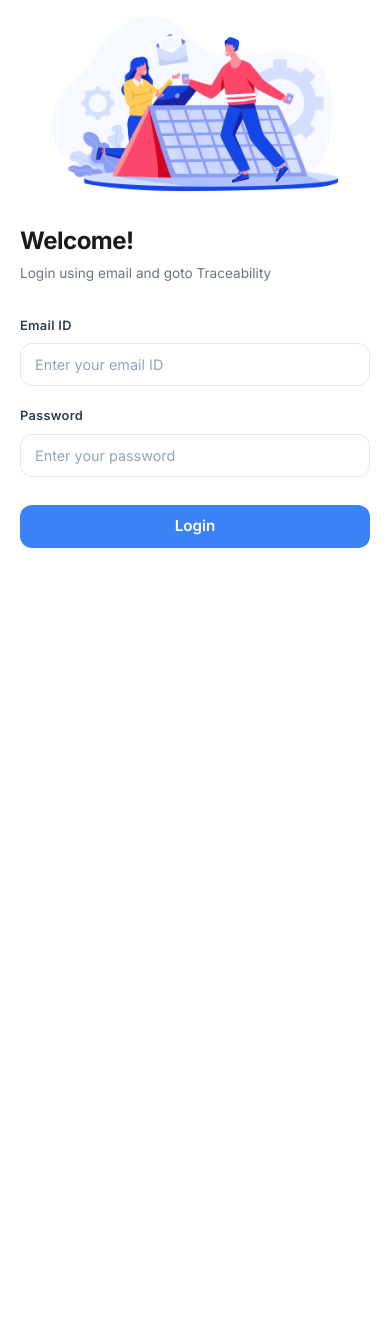
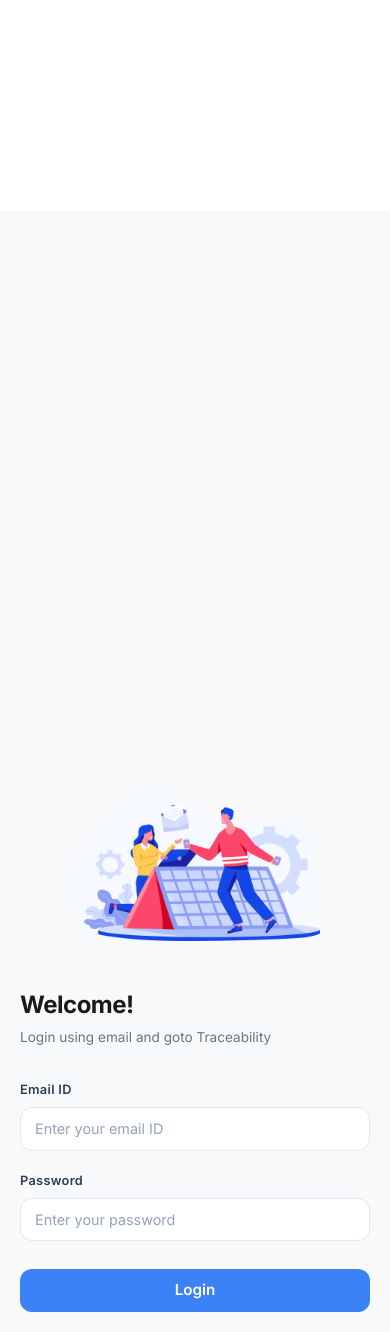
Before and after one commit to kavyaviki/EL-Image-Classification, a Django app: page /users/login/ in a window 390 px wide. Before the commit the page ends 548 px from the top, so only its background shows below. Run offline with Django 5.2, Linux system fonts and the light colour scheme.

Commit message:
updated the login page background color

```diff
--- a/code/templates/users/login.html
+++ b/code/templates/users/login.html
@@ -6,6 +6,14 @@
 {% block public_content %}
 <div class="login-container">
     <div class="login-wrapper">
+        <!-- Left Column - White Background (40%) -->
+        <div class="login-left-bg"></div>
+
+        <!-- Right Column - Light Gray Background (60%) -->
+        <div class="login-right-bg"></div>
+
+        <!-- Content Overlay - Image spans across both backgrounds -->
+        <div class="login-content">
             <!-- Left Column - Image Section -->
             <div class="login-image-section">
                 <div class="image-content">
@@ -15,7 +23,7 @@
                 </div>
             </div>
 
-        <!-- Right Column - Login Form -->
+            <!-- Right Column - Login Form Section -->
             <div class="login-form-section">
                 <div class="form-container">
                     <!-- Welcome Text -->
@@ -63,6 +71,7 @@
             </div>
         </div>
     </div>
+</div>
 {% endblock %}
 
 {% block extra_css %}
@@ -97,30 +106,55 @@
         width: 100%;
         height: 100vh;
         overflow: hidden;
-        background: #ffffff;
     }
 
     .login-wrapper {
+        position: relative;
+        width: 100%;
+        height: 100%;
+        display: flex;
+    }
+
+    /* Background Columns */
+    .login-left-bg {
+        flex: 0 0 40%;
+        background: #ffffff;
+        height: 100%;
+    }
+
+    .login-right-bg {
+        flex: 0 0 60%;
+        background: rgba(248, 248, 248, 1);
+        height: 100%;
+    }
+
+    /* Content Overlay - Positioned absolutely over backgrounds */
+    .login-content {
+        position: absolute;
+        top: 0;
+        left: 0;
+        right: 0;
+        bottom: 0;
         display: flex;
         width: 100%;
         height: 100%;
-        flex-direction: row;
+        z-index: 1;
     }
 
     /* Left Column - Image Section */
     .login-image-section {
-        flex: 1;
-        background: #ffffff;
+        flex: 0 0 40%;
         display: flex;
         align-items: center;
         justify-content: center;
         padding: 2rem;
         overflow: hidden;
+        background: transparent;
     }
 
     .image-content {
         width: 100%;
-        max-width: 600px;
+        max-width: 500px;
         display: flex;
         justify-content: center;
         align-items: center;
@@ -135,13 +169,13 @@
 
     /* Right Column - Form Section */
     .login-form-section {
-        flex: 1;
-        background: #ffffff;
+        flex: 0 0 60%;
         display: flex;
         align-items: center;
         justify-content: center;
         padding: 2rem;
         overflow-y: auto;
+        background: transparent;
     }
 
     /* Hide scrollbar but keep functionality */
@@ -265,37 +299,6 @@
 
     /* Responsive Design */
     @media (max-width: 992px) {
-        .login-wrapper {
-            flex-direction: column;
-        }
-
-        .login-image-section {
-            flex: 0 0 auto;
-            padding: 1rem;
-            min-height: 200px;
-            max-height: 35vh;
-        }
-
-        .login-image {
-            max-height: 100%;
-            width: auto;
-            max-width: 80%;
-        }
-
-        .login-form-section {
-            flex: 1;
-            padding: 1.5rem;
-            align-items: flex-start;
-        }
-
-        .form-container {
-            max-width: 100%;
-        }
-
-        .welcome-title {
-            font-size: 1.75rem;
-        }
-
         body {
             overflow: auto;
         }
@@ -306,16 +309,75 @@
             min-height: 100vh;
             overflow-y: auto;
         }
+
+        .login-wrapper {
+            flex-direction: column;
+            position: relative;
+        }
+
+        .login-left-bg {
+            flex: 0 0 auto;
+            height: 35vh;
+            width: 100%;
+        }
+
+        .login-right-bg {
+            flex: 1;
+            height: auto;
+            width: 100%;
+            min-height: 65vh;
+        }
+
+        .login-content {
+            position: relative;
+            flex-direction: column;
+        }
+
+        .login-image-section {
+            flex: 0 0 auto;
+            padding: 1.5rem;
+            min-height: 35vh;
+            background: transparent;
+        }
+
+        .login-image {
+            max-height: 100%;
+            width: auto;
+            max-width: 70%;
+        }
+
+        .login-form-section {
+            flex: 1;
+            padding: 2rem 1.5rem;
+            align-items: flex-start;
+            background: transparent;
+        }
+
+        .form-container {
+            max-width: 100%;
+        }
+
+        .welcome-title {
+            font-size: 1.75rem;
+        }
     }
 
     @media (max-width: 768px) {
+        .login-left-bg {
+            height: 30vh;
+        }
+
         .login-image-section {
-            min-height: 180px;
-            max-height: 30vh;
+            min-height: 30vh;
+            padding: 1rem;
         }
 
         .login-image {
-            max-width: 70%;
+            max-width: 60%;
+        }
+
+        .login-form-section {
+            padding: 1.5rem;
         }
 
         .form-container {
@@ -346,13 +408,16 @@
     }
 
     @media (max-width: 480px) {
+        .login-left-bg {
+            height: 25vh;
+        }
+
         .login-image-section {
-            min-height: 150px;
-            max-height: 25vh;
+            min-height: 25vh;
         }
 
         .login-image {
-            max-width: 80%;
+            max-width: 70%;
         }
 
         .login-form-section {
@@ -368,7 +433,7 @@
         }
     }
 
-    /* Fix for any potential overflow issues */
+    /* Desktop specific scroll handling */
     @media (min-width: 993px) {
         .login-form-section {
             overflow-y: auto;
@@ -380,7 +445,7 @@
             padding: 1rem 0;
         }
 
-        /* Hide scrollbar for cleaner look */
+        /* Optional: Show scrollbar only when needed with minimal styling */
         .form-container::-webkit-scrollbar {
             width: 4px;
         }
```
Lines whose indentation alone changed are shown as unchanged.
